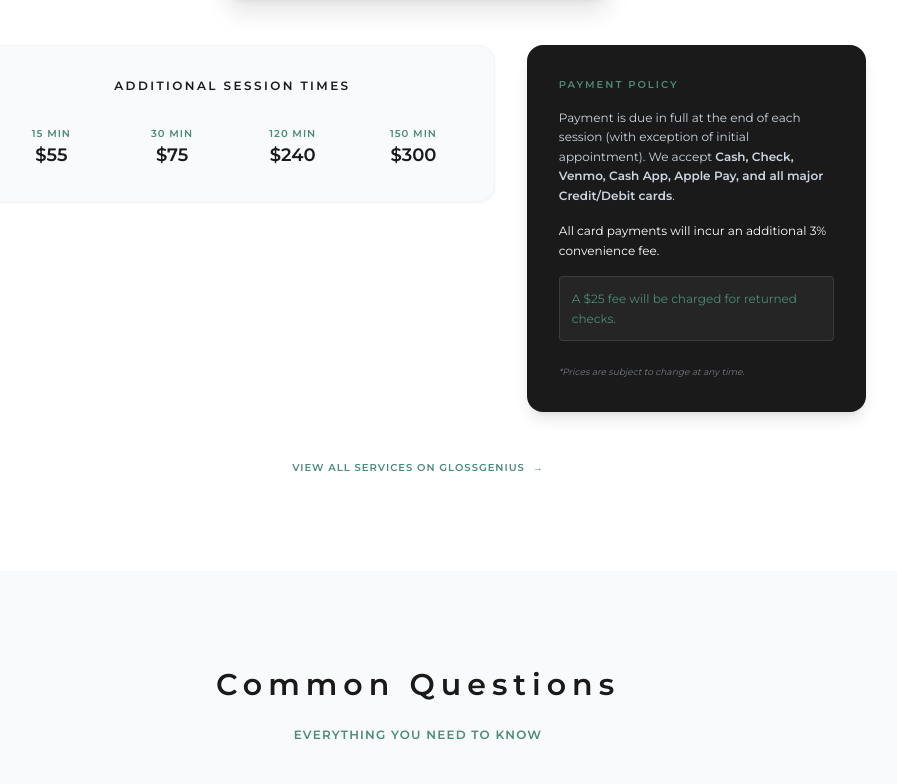
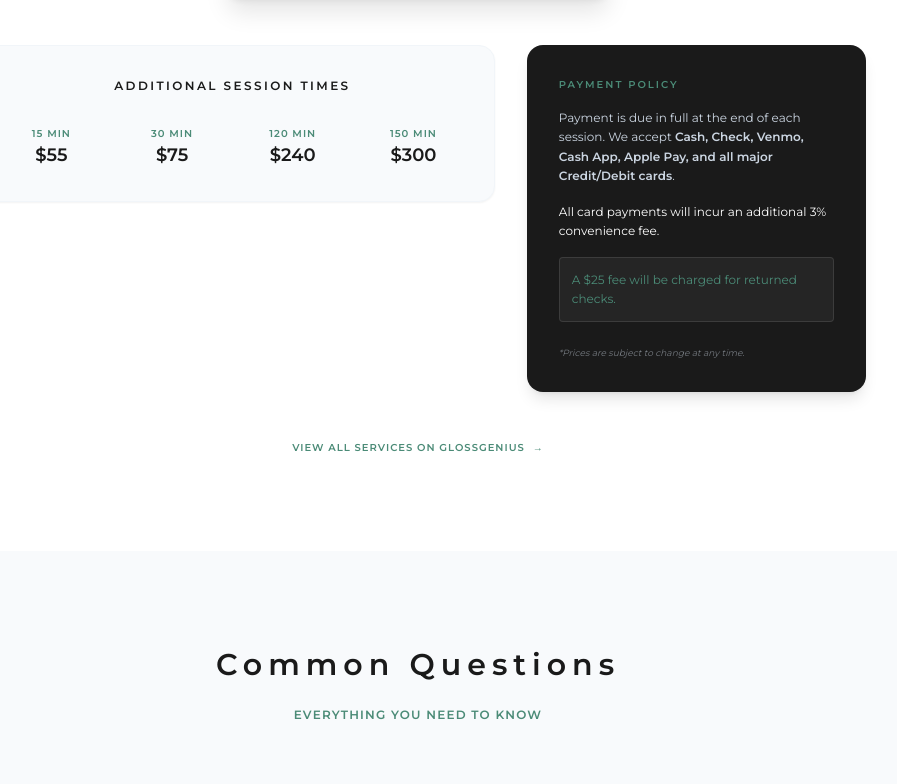
Before and after one commit to Paintballskaguy/tulsa_electrology, a plain HTML site: page index.html in a window 1280 px wide. Shown: the part 5284-6068 px from the top of the page, without its empty margins (222-1119 px from the left). Drawn offline with nearby package versions, Linux system fonts and the light colour scheme; a script that the page names is missing; a web font is replaced by a local one.

Commit message:
Remove exception note from payment policy
removed exception for payment policy FAQ

```diff
--- a/index.html
+++ b/index.html
@@ -436,7 +436,7 @@
                 <div class="md:col-span-2 bg-brandDark rounded-2xl p-8 text-white shadow-lg" data-aos="fade-up">
                     <h4 class="font-sans font-bold uppercase tracking-[0.2em] text-[10px] text-brandSage mb-4">Payment Policy</h4>
                     <div class="space-y-4 text-xs leading-relaxed text-slate-300">
-                        <p>Payment is due in full at the end of each session (with exception of initial appointment). We accept <strong>Cash, Check, Venmo, Cash App, Apple Pay, and all major Credit/Debit cards</strong>.</p>
+                        <p>Payment is due in full at the end of each session. We accept <strong>Cash, Check, Venmo, Cash App, Apple Pay, and all major Credit/Debit cards</strong>.</p>
                         <p class="text-white">All card payments will incur an additional 3% convenience fee.</p>
                         <p class="bg-white/5 p-3 rounded border border-white/10 text-brandSage">A $25 fee will be charged for returned checks.</p>
                         <p class="italic opacity-50 text-[9px] pt-2">*Prices are subject to change at any time.</p>
```
